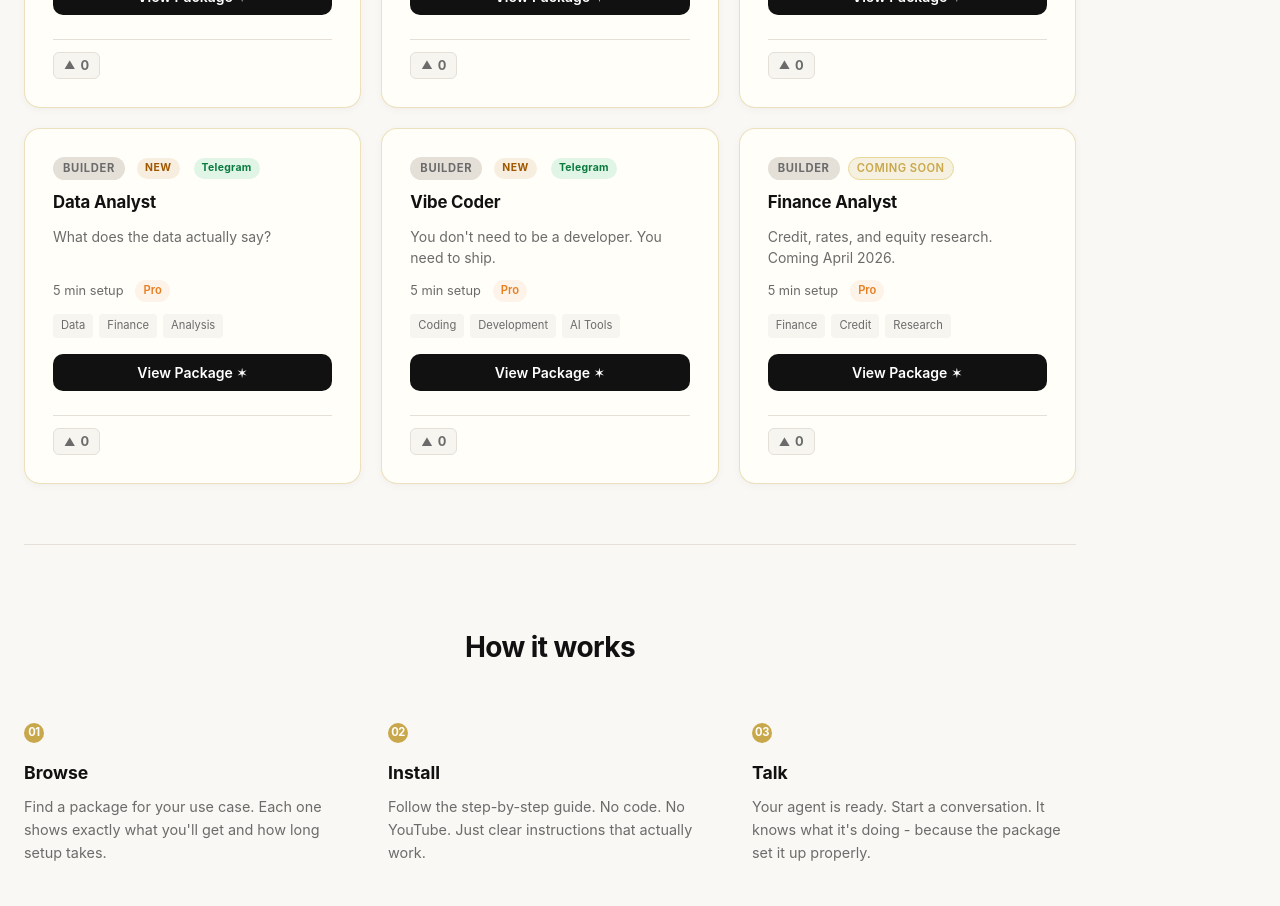
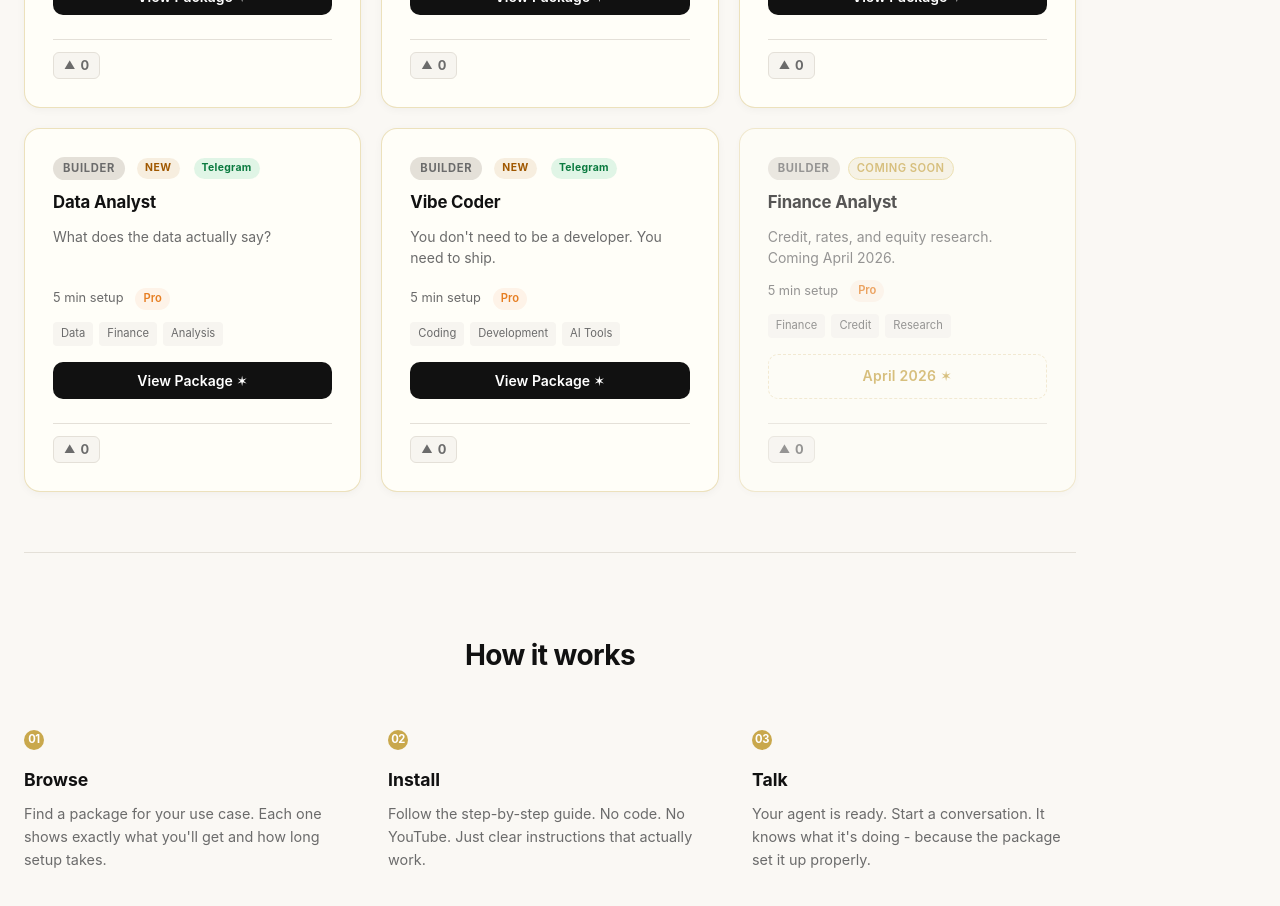
Before and after one commit to AgentStandard/web, a React (Vite) app: page / in a window 1280 px wide. Shown: the part 7600-8506 px from the top of the page. Built offline with nearby package versions, Linux system fonts and the light colour scheme; no server answers; the database is empty.

Commit message:
Fix coming-soon cards, mobile responsive, gift page guard, card cursor states

```diff
--- a/src/App.css
+++ b/src/App.css
@@ -1492,3 +1492,38 @@ body {
   line-height: 1.7;
   max-width: 560px;
 }
+
+/* Coming soon card state */
+.package-card-coming-soon {
+  opacity: 0.7;
+  cursor: default !important;
+}
+.package-card-coming-soon:hover {
+  transform: none;
+  box-shadow: 0 2px 8px rgba(0,0,0,0.04);
+}
+.coming-soon-cta {
+  margin-top: 4px;
+  padding: 10px 16px;
+  background: transparent;
+  border: 1px dashed rgba(201,168,76,0.3);
+  border-radius: var(--radius-sm);
+  font-size: 0.875rem;
+  font-weight: 600;
+  color: var(--gold);
+  text-align: center;
+  letter-spacing: 0.02em;
+}
+
+/* Mobile: 80/20 section */
+@media (max-width: 480px) {
+  .eighty-twenty-inner { padding: 0 20px; }
+  .eighty-twenty-section { padding: 60px 0; }
+  .eighty-card { padding: 24px 20px; }
+}
+
+/* Mobile: gift page */
+@media (max-width: 480px) {
+  .gift-heading { font-size: 1.6rem; }
+  .gift-cta { padding: 14px 32px; font-size: 0.95rem; }
+}
--- a/src/App.jsx
+++ b/src/App.jsx
@@ -1151,6 +1151,7 @@ function PackageCard({ pkg }) {
   const handleCardClick = (e) => {
     // Don't trigger if clicking upvote button or discussion link
     if (e.target.closest('.upvote-btn') || e.target.closest('.discussion-link')) return
+    if (pkg.comingSoon) return
     if (pkg.slug === 'first-conversation') {
       window.dispatchEvent(new CustomEvent('navigate', { detail: 'package-first-conversation' }))
     } else if (isCommunity) {
@@ -1159,7 +1160,7 @@ function PackageCard({ pkg }) {
   }
 
   return (
-    <div className={`package-card package-card-clickable${pkg.tier === 'Pro' ? ' package-card-pro' : ''}`} onClick={handleCardClick}>
+    <div className={`package-card package-card-clickable${pkg.tier === 'Pro' ? ' package-card-pro' : ''}${pkg.comingSoon ? ' package-card-coming-soon' : ''}`} onClick={handleCardClick}>
       <div className="card-header">
         <span className={`vertical-badge vertical-${pkg.vertical.toLowerCase()}`}>{pkg.vertical}</span>
         {pkg.certified && <span className="certified-badge"><span className="star-glyph">&#x2736;</span> Certified</span>}
@@ -1183,6 +1184,7 @@ function PackageCard({ pkg }) {
       <div className="card-tags">
         {pkg.tags.map(t => <span key={t} className="tag">{t}</span>)}
       </div>
+      {!pkg.comingSoon && (
         <button
           className="install-btn"
           onClick={() => {
@@ -1195,6 +1197,10 @@ function PackageCard({ pkg }) {
         >
           {pkg.certified ? <>Install Package &#x2736; <span className="free-pill">Free</span></> : <>View Package &#x2736;</>}
         </button>
+      )}
+      {pkg.comingSoon && (
+        <div className="coming-soon-cta">April 2026 &#x2736;</div>
+      )}
       <div className="card-footer">
         <UpvoteButton slug={pkg.slug} />
         {pkg.discussionUrl && (
```
Lines whose indentation alone changed are shown as unchanged.
